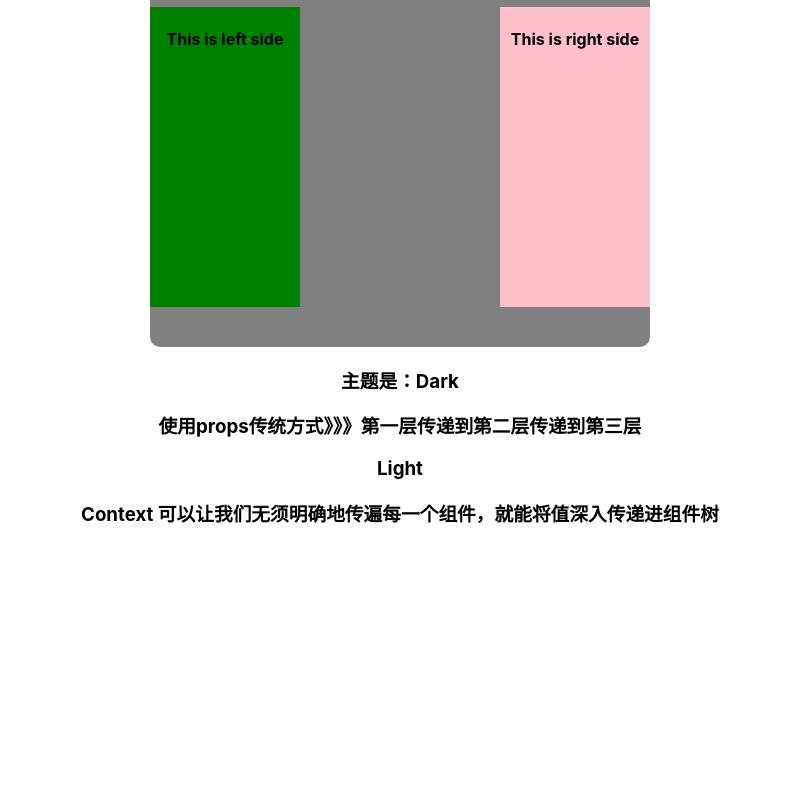
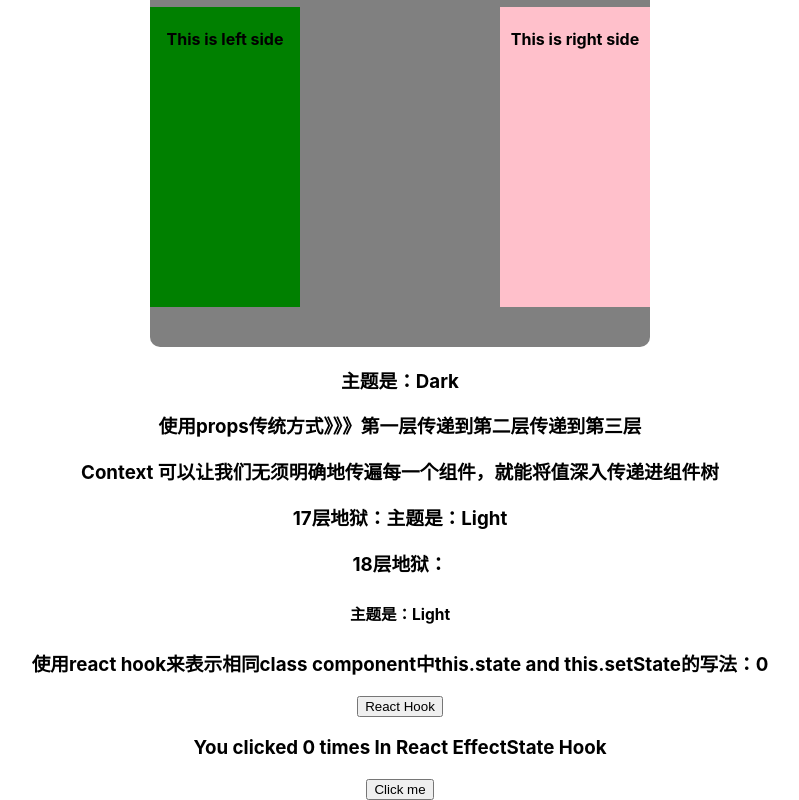
Before and after one commit to chengdongXue/react-demo-show, a React (Create React App) app: page / in a window 1280 px wide. Shown: the part 910-1710 px from the top of the page, without its empty margins (240-1039 px from the left). Before the commit the page ends 1455 px from the top, so only its background shows below. Built offline with nearby package versions, Linux system fonts and the light colour scheme.

Commit message:
added some more react hooks such as useState, useEffect, how they different between react component class

```diff
--- a/src/App.js
+++ b/src/App.js
@@ -7,6 +7,8 @@ import MutableForm from "./component/MutableForm";
 import FancyBorder from './component/ConsistComponent';
 import TraditionWaySharePropsVariable from './component/ReactProps';
 import ReactContextWrap from './component/ReactContext';
+import StateHook from './component/StateHook';
+import EffectReactHook from './component/EffectHook';
 
 class App extends Component {
   constructor(props) {
@@ -78,6 +80,8 @@ class App extends Component {
         <FancyBorder></FancyBorder>
         <TraditionWaySharePropsVariable></TraditionWaySharePropsVariable>
         <ReactContextWrap></ReactContextWrap>
+        <StateHook></StateHook>
+        <EffectReactHook></EffectReactHook>
       </div>
     );
   }
--- /dev/null
+++ b/src/component/EffectHook.js
@@ -0,0 +1,55 @@
+import React, { useState, useEffect, Component } from 'react';
+
+class ReactComponentDidMountAndDidUpdate extends Component {
+    constructor(props){
+        super(props);
+        this.state = ({
+            count: 0
+        })
+    }
+
+    componentDidMount() {
+        console.log(this.state.count);
+    }
+
+    componentDidUpdate() {
+        this.setState(
+            {
+                count: this.state.count + 1
+            }
+        )
+    }
+
+    render() {
+        return(
+            <div>
+                <h3>{this.state.count}</h3>
+                <button onClick={() => this.setState({count: this.state.count+1})}>React Class Component</button>
+            </div>
+        )
+    }
+}
+
+const EffectReactHook = () => {
+    const [count, setCount] = useState(0);
+
+    // The useEffect indicate that It was similar to both componentDidMount and componentDidUpdate methods.
+    useEffect(() => {
+        // Update the document title using the browser API.
+        // It will performing the componentDidMount() after render() has performed done.
+        // It will performing the componentDidUpdate() If you have any state to to update.
+        // First time, It will be initial setup something >>>> componentDidMount().
+        // And Second, It will be executing something >>>> componentDidUpdate().
+        document.title = `You clicked ${count} times`;
+    });
+    return (
+        <div>
+            <h3>You clicked {count} times In React EffectState Hook</h3>
+            <button onClick={() => setCount(count + 1)}>
+                Click me
+            </button>
+        </div>
+    )
+}
+
+export default EffectReactHook;
--- a/src/component/ReactContext.js
+++ b/src/component/ReactContext.js
@@ -1,15 +1,15 @@
 import React, { Component } from 'react';
 
-// Context 可以让我们无须明确地传遍每一个组件，就能将值深入传递进组件树。
-// 为当前的 theme 创建一个 context（“light”为默认值）。
-const ThemeContext = React.createContext('主题是：Dark');
+// Context 可以让我们无须明确地传遍每一个组件，就能将值深入传递进组件树
+// 为当前的 theme 创建一个 context（“light”为默认值）
+const ThemeContext = React.createContext();
 class ReactContextWrap extends Component {
   render() {
-    // 使用一个 Provider 来将当前的 theme 传递给以下的组件树。
-    // 无论多深，任何组件都能读取这个值。
-    // 在这个例子中，我们将 “dark” 作为当前的值传递下去。
+    // 使用一个 Provider 来将当前的 theme 传递给以下的组件树
+    // 无论多深，任何组件都能读取这个值
+    // 在这个例子中，我们将 Light 作为当前的值传递下去
     return (
-      <ThemeContext.Provider value="Light">
+      <ThemeContext.Provider value="主题是：Light">
         <Toolbar />
       </ThemeContext.Provider>
     );
@@ -30,9 +30,30 @@ function Toolbar() {
 class ThemedButton extends Component {
   // 指定 contextType 读取当前的 theme context。
   // React 会往上找到最近的 theme Provider，然后使用它的值。
-  // 在这个例子中，当前的 theme 值为 “dark”。
+  // 在这个例子中，当前的 theme 值为 Light
   static contextType = ThemeContext;
   render() {
-    return <div><h3>{this.context}</h3><h3>Context 可以让我们无须明确地传遍每一个组件，就能将值深入传递进组件树</h3></div>;
+    return <div><h3>Context 可以让我们无须明确地传遍每一个组件，就能将值深入传递进组件树</h3><h3>17层地狱：{this.context}</h3><SecondDeep></SecondDeep></div>;
   }
 }
+
+class SecondDeep extends Component {
+  static contextType = ThemeContext;
+  render() {
+    const index = 2;
+    {
+      if(index === 1){
+        return <div><h4>{this.context}</h4></div>
+      } else {
+        return <div><h3>18层地狱：<ThreeDeep></ThreeDeep></h3></div>
+      }
+    }
+  }
+}
+
+class ThreeDeep extends Component {
+  static contextType = ThemeContext;
+  render() {
+    return <div><h5>{this.context}</h5></div>
+  }
+}
--- /dev/null
+++ b/src/component/StateHook.js
@@ -0,0 +1,31 @@
+import React, { Component, useState } from 'react';
+
+class StateClassComponent extends Component {
+    constructor(props){
+        super(props);
+        this.state = ({
+            index: 0
+        })
+    }
+
+    render() {
+        return(
+            <div>
+                <h3>{this.state.index}</h3>
+                <button onClick={() => this.setState({index: this.state.index+1})}>React Hook</button>
+            </div>
+        )
+    }
+}
+
+function StateHook() {
+    const [index, setIndex] = useState(0);
+    return (
+        <div>
+            <h3>使用react hook来表示相同class component中this.state and this.setState的写法：{index}</h3>
+            <button onClick={() => setIndex(index+1)}>React Hook</button>
+        </div>
+    )
+}
+
+export default StateHook;
```
